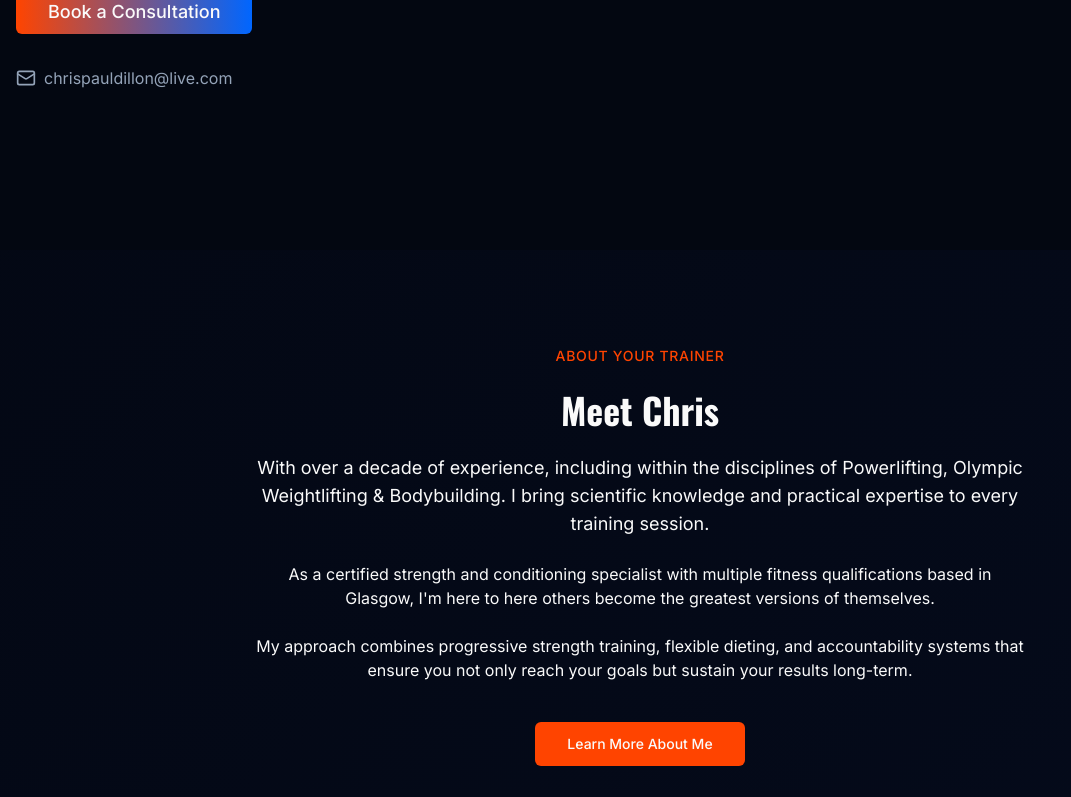
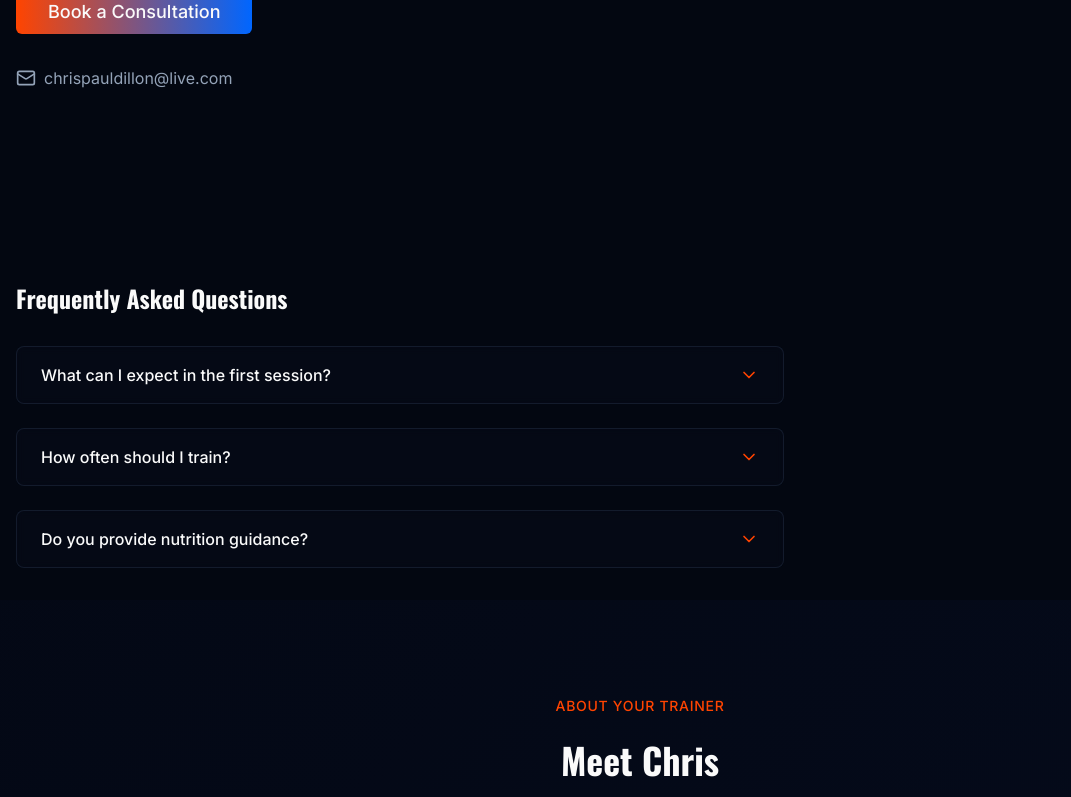
Before and after one commit to ChrisPaulDillon/personal-trainer-app, a Next.js app: page / in a window 1280 px wide. Shown: the part 615-1412 px from the top of the page, without its empty margins (0-1071 px from the left). Built offline with nearby package versions, Linux system fonts and the light colour scheme.

Commit message:
added faq section and fixed light mode

```diff
--- a/app/globals.css
+++ b/app/globals.css
@@ -164,6 +164,10 @@
     .blog-card {
       background: linear-gradient(135deg, hsl(var(--card)) 0%, hsl(210 40% 98%) 100%);
     }
+
+    body {
+      background: linear-gradient(135deg, hsl(210 40% 98%) 0%, hsl(216 100% 92%) 100%);
+    }
   }
 
   /* Dark mode gradients */
--- a/components/hero.tsx
+++ b/components/hero.tsx
@@ -3,10 +3,32 @@
 import Link from "next/link";
 import { Button } from "@/components/ui/button";
 import { motion } from "framer-motion";
-import { Calendar, Phone, Mail, MapPin } from "lucide-react";
+import { Calendar, Phone, Mail, MapPin, ChevronDown, ChevronUp } from "lucide-react";
+import { useState } from "react";
 
 export function Hero() {
+  const [openFaq, setOpenFaq] = useState<string | null>(null);
+
+  const faqs = [
+    {
+      id: "1",
+      question: "What can I expect in the first session?",
+      answer: "Your first session includes a comprehensive fitness assessment, goal setting discussion, and a personalized training plan tailored to your current fitness level and aspirations."
+    },
+    {
+      id: "2",
+      question: "How often should I train?",
+      answer: "Training frequency depends on your goals, current fitness level, and schedule. We typically recommend 2-4 sessions per week for optimal results."
+    },
+    {
+      id: "3",
+      question: "Do you provide nutrition guidance?",
+      answer: "Yes, nutrition is a crucial part of your fitness journey. We offer personalized nutrition advice to complement your training program."
+    }
+  ];
+
   return (
+    <>
       <div className="relative h-screen max-h-[800px] overflow-hidden bg-background">
         <div className="container relative z-10 mx-auto px-4 h-full flex flex-col justify-center">
           <motion.div
@@ -63,5 +85,44 @@ export function Hero() {
           </motion.div>
         </div>
       </div>
+
+      <div className="bg-background py-8">
+        <div className="container mx-auto px-4">
+          <motion.div
+            initial={{ opacity: 0, y: 20 }}
+            animate={{ opacity: 1, y: 0 }}
+            transition={{ delay: 0.8, duration: 0.8 }}
+            className="max-w-3xl"
+          >
+            <h2 className="text-2xl font-bold mb-8">Frequently Asked Questions</h2>
+            <div className="space-y-6">
+              {faqs.map((faq) => (
+                <div
+                  key={faq.id}
+                  className="bg-card/20 backdrop-blur-sm rounded-lg border border-border/50"
+                >
+                  <button
+                    onClick={() => setOpenFaq(openFaq === faq.id ? null : faq.id)}
+                    className="w-full px-6 py-4 flex justify-between items-center text-left"
+                  >
+                    <span className="font-medium">{faq.question}</span>
+                    {openFaq === faq.id ? (
+                      <ChevronUp className="h-5 w-5 text-primary" />
+                    ) : (
+                      <ChevronDown className="h-5 w-5 text-primary" />
+                    )}
+                  </button>
+                  {openFaq === faq.id && (
+                    <div className="px-6 pb-4 text-muted-foreground">
+                      {faq.answer}
+                    </div>
+                  )}
+                </div>
+              ))}
+            </div>
+          </motion.div>
+        </div>
+      </div>
+    </>
   );
 }
```
Lines whose indentation alone changed are shown as unchanged.
